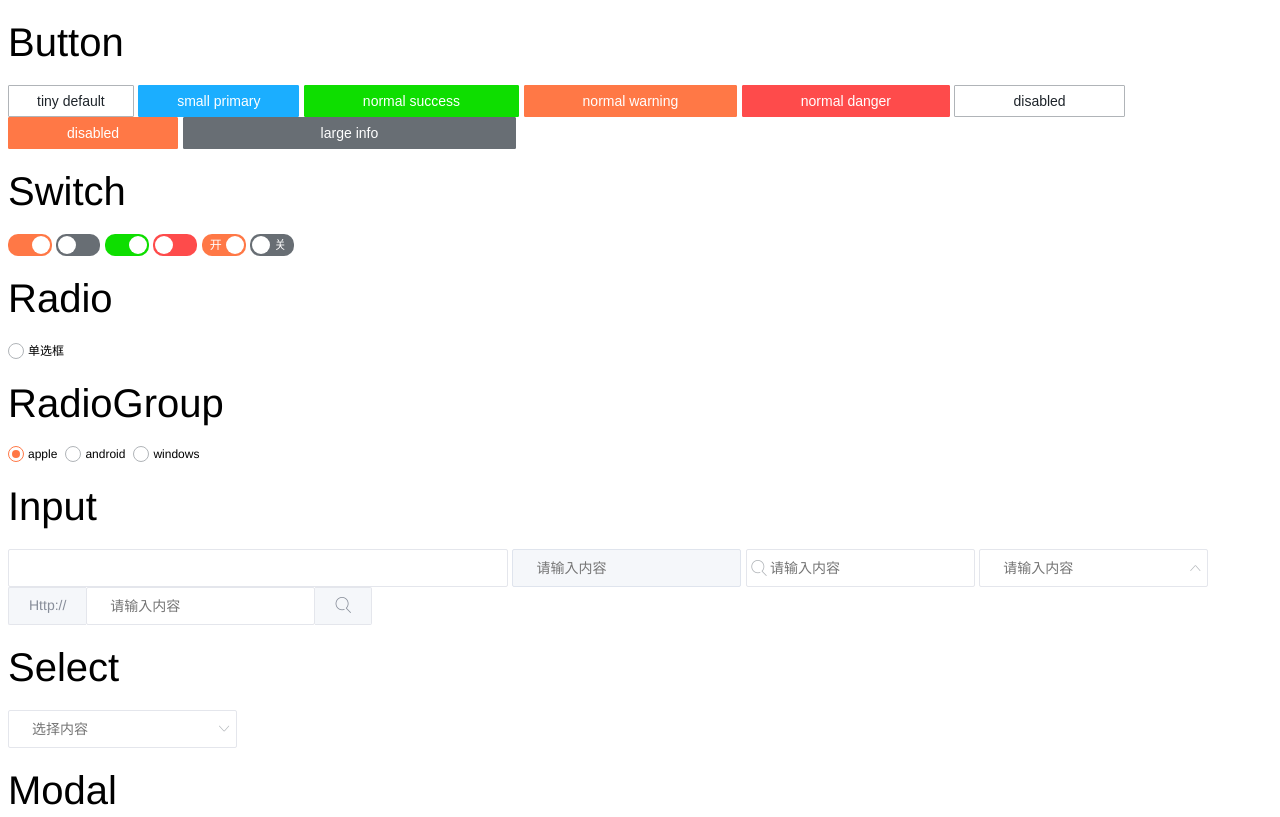
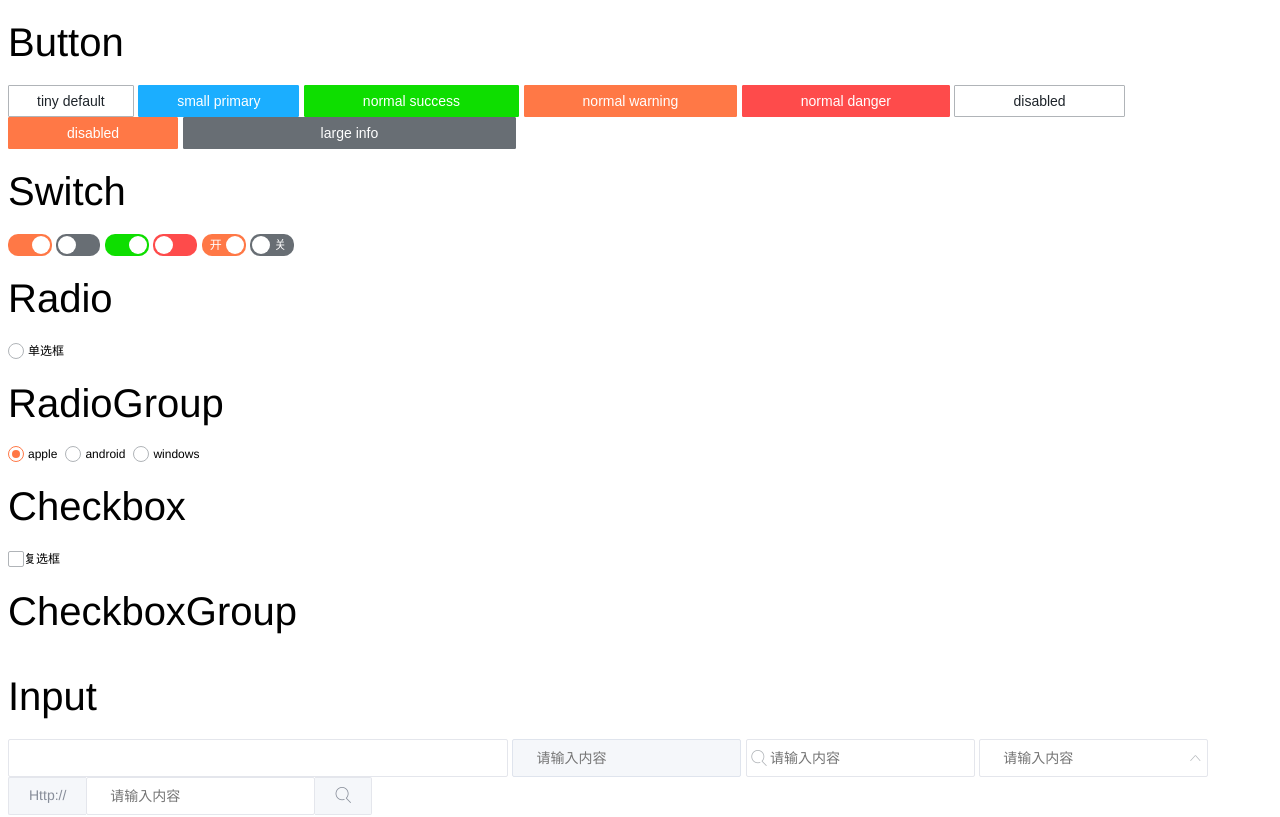
Before and after one commit to Nabufaces/lanlan-ui, a Vue app: page / in a window 1280 px wide. Shown: the top 817 px of the page. Built offline with nearby package versions, Linux system fonts and the light colour scheme.

Commit message:
lan-checkbox

```diff
--- a/src/components/index.vue
+++ b/src/components/index.vue
@@ -25,7 +25,7 @@
 
     <label class="title">Radio</label>
     <div class="group">
-      <lan-radio v-model="radioValue" label="单选框"></lan-radio>
+      <lan-radio v-model="radioValue">单选框</lan-radio>
     </div>
 
     <label class="title">RadioGroup</label>
@@ -35,6 +35,16 @@
         <lan-radio label="android">android</lan-radio>
         <lan-radio label="windows">windows</lan-radio>
       </lan-radio-group>
+    </div>
+
+    <label class="title">Checkbox</label>
+    <div class="group">
+      <lan-checkbox v-model="checkboxValue">复选框</lan-checkbox>
+    </div>
+
+    <label class="title">CheckboxGroup</label>
+    <div class="group">
+
     </div>
 
     <label class="title">Input</label>
@@ -124,6 +134,7 @@
   import lanSwitch from './lan-switch/lan-switch'
   import lanRadioGroup from './lan-radioGroup/lan-radioGroup'
   import lanRadio from './lan-radio/lan-radio'
+  import lanCheckbox from './lan-checkbox/lan-checkbox'
   import lanInput from './lan-input/lan-input'
   import lanSelect from './lan-select/lan-select'
   import lanModal from './lan-modal/lan-modal'
@@ -222,7 +233,8 @@
           address: '上海市普陀区金沙江路 1520 弄'
         }],
         radioValue: false,
-        radioGroup: 'apple'
+        radioGroup: 'apple',
+        checkboxValue: false
       }
     },
     components: {
@@ -230,6 +242,7 @@
       lanSwitch,
       lanRadioGroup,
       lanRadio,
+      lanCheckbox,
       lanInput,
       lanSelect,
       lanModal,
--- /dev/null
+++ b/src/components/lan-checkbox/lan-checkbox.css
@@ -0,0 +1,74 @@
+.lan-checkbox {
+  cursor: pointer;
+  font-size: 12px;
+  display: inline-block;
+  margin-right: 8px;
+}
+.lan-checkbox .checkbox {
+  display: inline-block;
+  vertical-align: middle;
+  white-space: nowrap;
+  cursor: pointer;
+  outline: 0;
+  line-height: 1;
+  position: relative;
+}
+.lan-checkbox .checkbox .checkbox-inner {
+  display: inline-block;
+  width: 14px;
+  height: 14px;
+  position: relative;
+  top: 0;
+  left: 0;
+  background-color: #fff;
+  border: 1px solid #B0B4B8;
+  border-radius: 2px;
+  transition: all 0.2s ease-in-out;
+  z-index: 1;
+}
+.lan-checkbox .checkbox .checkbox-inner::after {
+  position: absolute;
+  width: 4px;
+  height: 8px;
+  left: 4px;
+  top: 1px;
+  display: table;
+  content: " ";
+  border: 2px solid #fff;
+  border-top: 0;
+  border-left: 0;
+  transform: rotate(45deg) scale(0);
+  transition: all 0.2s ease-in-out;
+}
+.lan-checkbox .checkbox .checkbox-inner.checked,
+.lan-checkbox .checkbox .checkbox-inner:hover {
+  border-color: #FF7846;
+}
+.lan-checkbox .checkbox .checkbox-inner.checked {
+  background-color: #FF7846;
+}
+.lan-checkbox .checkbox .checkbox-inner.checked::after {
+  content: "";
+  display: table;
+  width: 4px;
+  height: 8px;
+  position: absolute;
+  top: 1px;
+  left: 4px;
+  border: 2px solid #fff;
+  border-top: 0;
+  border-left: 0;
+  transform: rotate(45deg) scale(1);
+  transition: all 0.2s ease-in-out;
+}
+.lan-checkbox .checkbox .ipt {
+  width: 100%;
+  height: 100%;
+  position: absolute;
+  top: 0;
+  bottom: 0;
+  left: 0;
+  right: 0;
+  opacity: 0;
+  cursor: pointer;
+}
--- /dev/null
+++ b/src/components/lan-checkbox/lan-checkbox.less
@@ -0,0 +1,73 @@
+.lan-checkbox {
+  cursor: pointer;
+  font-size: 12px;
+  display: inline-block;
+  margin-right: 8px;
+  .checkbox {
+    display: inline-block;
+    vertical-align: middle;
+    white-space: nowrap;
+    cursor: pointer;
+    outline: 0;
+    line-height: 1;
+    position: relative;
+    .checkbox-inner {
+      display: inline-block;
+      width: 14px;
+      height: 14px;
+      position: relative;
+      top: 0;
+      left: 0;
+      background-color: #fff;
+      border: 1px solid #B0B4B8;
+      border-radius: 2px;
+      transition: all .2s ease-in-out;
+      z-index: 1;
+      &::after {
+        position: absolute;
+        width: 4px;
+        height: 8px;
+        left: 4px;
+        top: 1px;
+        display: table;
+        content: " ";
+        border: 2px solid #fff;
+        border-top: 0;
+        border-left: 0;
+        transform: rotate(45deg) scale(0);
+        transition: all .2s ease-in-out;
+      }
+      &.checked, &:hover {
+        border-color: #FF7846;
+      }
+      &.checked {
+        background-color: #FF7846;
+        &::after {
+          content: "";
+          display: table;
+          width: 4px;
+          height: 8px;
+          position: absolute;
+          top: 1px;
+          left: 4px;
+          border: 2px solid #fff;
+          border-top: 0;
+          border-left: 0;
+          transform: rotate(45deg) scale(1);
+          transition: all .2s ease-in-out;
+        }
+      }
+    }
+    .ipt {
+      width: 100%;
+      height: 100%;
+      position: absolute;
+      top: 0;
+      bottom: 0;
+      left: 0;
+      right: 0;
+      opacity: 0;
+      cursor: pointer;
+    }
+  }
+}
--- /dev/null
+++ b/src/components/lan-checkbox/lan-checkbox.vue
@@ -0,0 +1,24 @@
+<template>
+  <label class="lan-checkbox">
+        <span class="checkbox">
+            <span class="checkbox-inner" :class="currentValue ? 'checked': '' "></span>
+            <input
+              type="checkbox"
+              class="ipt"
+              :checked="currentValue"
+              @change="change" />
+        </span>
+    <slot>{{ label }}</slot>
+  </label>
+</template>
+
+<script>
+  import mixin from '../../mixins/radio-check'
+
+  export default{
+    name: 'lan-checkbox',
+    mixins: [mixin]
+  }
+</script>
+
+<style src="./lan-checkbox.css" scoped></style>
--- a/src/components/lan-message/lan-message.vue
+++ b/src/components/lan-message/lan-message.vue
@@ -10,11 +10,11 @@
 </template>
 
 <script>
-  import modalTyle from '../../mixins/modalType'
+  import message from '../../mixins/message'
 
   export default{
     name: 'lan-message',
-    mixins: [modalTyle],
+    mixins: [message],
     props: {
       duration: {
         type: Number,
--- a/src/components/lan-messageBox/lan-messageBox.vue
+++ b/src/components/lan-messageBox/lan-messageBox.vue
@@ -17,11 +17,11 @@
 
 <script>
   import lanButton from '../lan-button/lan-button'
-  import modalTyle from '../../mixins/modalType'
+  import message from '../../mixins/message'
 
   export default{
     name: 'lan-messageBox',
-    mixins: [modalTyle],
+    mixins: [message],
     props: {
       visible: {
         type: Boolean,
--- a/src/components/lan-radio/lan-radio.vue
+++ b/src/components/lan-radio/lan-radio.vue
@@ -13,40 +13,11 @@
 </template>
 
 <script>
+  import mixin from '../../mixins/radio-check'
+
   export default{
     name: 'lan-radio',
-    props: {
-      value: {
-        type: [String, Number, Boolean],
-        default: false
-      },
-      label: {
-        type: [String, Number]
-      }
-    },
-    data() {
-      return {
-        currentValue: this.value,
-        group: false
-      }
-    },
-    methods: {
-      change (event) {
-        if (this.disabled) {
-          return false;
-        }
-
-        this.currentValue = event.target.checked;
-        if (!this.group) {
-          this.$emit('onChange', this.currentValue);
-        }
-
-        if (this.group && this.label !== undefined) {
-          this.$parent.change(this.label);
-        }
-
-      }
-    }
+    mixins: [mixin]
   }
 </script>
 
--- /dev/null
+++ b/src/mixins/radio-check.js
@@ -0,0 +1,27 @@
+export default {
+  props: {
+    value: {
+      type: [String, Number, Boolean],
+      default: false
+    },
+    label: [String, Number]
+  },
+  data() {
+    return {
+      currentValue: this.value,
+      group: false
+    }
+  },
+  methods: {
+    change (event) {
+      this.currentValue = event.target.checked;
+      if (!this.group) {
+        this.$emit('onChange', this.currentValue);
+      }
+
+      if (this.group && this.label !== undefined) {
+        this.$parent.change(this.label);
+      }
+    }
+  }
+}
```
Also changed, not shown: src/mixins/message.js (renamed from src/mixins/modalType.js), 1 other file (tests, documents, lock files or other folders).
